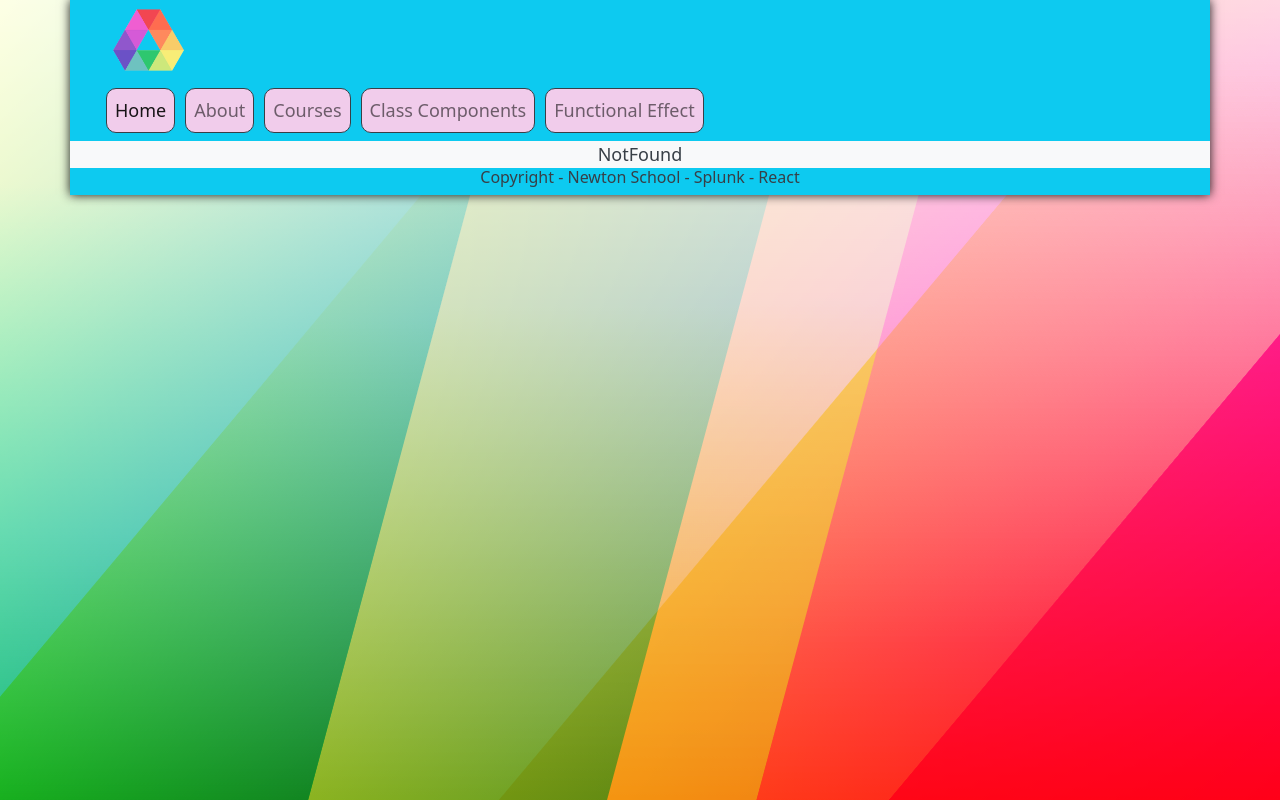
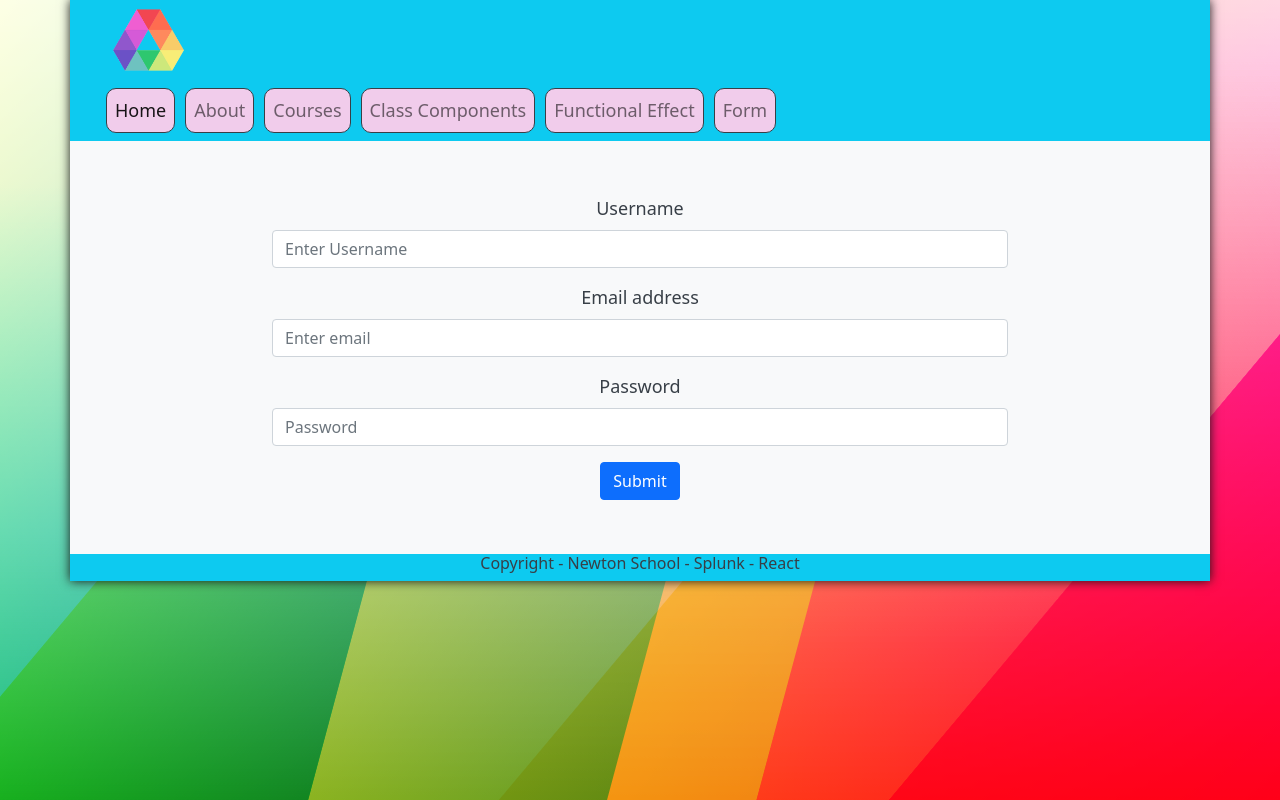
Before and after one commit to deepak104080/ns_splunk_react_intro, a React (Create React App) app: page /form in a window 1280 px wide. Built offline with nearby package versions, Linux system fonts and the light colour scheme; the HTML template or start-up script is replaced by a standard one.

Commit message:
4th Feb 2022

```diff
--- a/src/App.js
+++ b/src/App.js
@@ -9,6 +9,7 @@ import {Container} from 'react-bootstrap';
 import NotFound from './NotFound';
 import ClassCompDetail from './ClassCompDetail';
 import FunctionalEffect from './FunctionalEffect';
+import FormReg from './Form';
 import './css/App.css';
 import '../node_modules/bootstrap/dist/css/bootstrap.min.css';
 
@@ -31,6 +32,7 @@ function App() {
                         <Route path="/home" element={<Main companyName = {companyname}/>}/>
                         <Route path="/classcompdetail" element= {<ClassCompDetail />} />
                         <Route path="/functionaleffect" element= {<FunctionalEffect />} />
+                        <Route path="/form" element= {<FormReg />} />
                         <Route path="/" element={<Main companyName = {companyname}/>}/>
                         <Route path="*" element={<NotFound/>}/>
                     </Routes>
--- /dev/null
+++ b/src/Form.js
@@ -0,0 +1,96 @@
+import React, {useState, useEffect} from 'react';
+import {Form, Button, Row, Col} from 'react-bootstrap';
+
+const FormReg = () => {
+    const initialValues = {username: '', email: '', password: ''};
+    const [formValues, setFormValues] = useState(initialValues);
+    const [formErrors, setFormErrors] = useState({});
+    const [showmessage, setShowmessage] = useState(false);
+
+    const handleChange = (e) => {
+        //store input value in state variable
+        //apply validation
+        console.log('Inside Handle Change - ', e.target.name, e.target.value );
+        let name = e.target.name;
+        let value = e.target.value;
+        setFormValues({...formValues, [name]: value});
+    }
+
+    const handleSubmit = (e) => {
+        //apply validation
+        //submit/console the form
+        e.preventDefault();
+        setFormErrors(validate(formValues));
+        // console.log('Inside Handle Submit - ', formValues);
+        // setFormValues(initialValues);
+        setShowmessage(true);
+    }
+
+
+    useEffect(() => {
+        console.log('Inside use effect');
+        if(Object.keys(formErrors).length == 0 && showmessage) {
+            console.log('Inside Handle Submit - ', formValues);
+            // fetch('url', 'POST', formValues);
+            setFormValues(initialValues);
+        }
+    }, [formErrors])
+
+    const validate = (formValues) => {
+        const errors = {};
+        if(!formValues.username) {
+            errors.username = 'Username should not be blank';
+        }
+        if(!formValues.email) {
+            errors.email = 'Email should not be blank';
+        }
+        if(!formValues.password) {
+            errors.password = 'Password should not be blank.';
+        }
+        if(formValues.password && formValues.password.length < 5) {
+            errors.password = 'Min length of password should be more than 5.';
+        }
+        return errors;
+
+        //errors.username = 'Incorrect username';
+    }
+
+    return(
+        <>
+        <Row>
+            {(Object.keys(formErrors).length == 0 && showmessage) && <h2>Form submitted successfully.</h2>}
+            <Col xs={8} className="center">
+                <br></br>
+                <br></br>
+            <Form onSubmit={handleSubmit}>
+                <Form.Group className="mb-3" controlId="formBasicEmail">
+                    <Form.Label>Username</Form.Label>
+                    <Form.Control type="text" name="username" value={formValues.username} placeholder="Enter Username" onChange={handleChange} />
+                    <div className="errorMessage">{formErrors.username}</div>
+                </Form.Group>
+
+                <Form.Group className="mb-3" controlId="formBasicEmail">
+                    <Form.Label>Email address</Form.Label>
+                    <Form.Control type="email" name="email" value={formValues.email} placeholder="Enter email" onChange={handleChange} />
+                    <div className="errorMessage">{formErrors.email}</div>
+                </Form.Group>
+
+                <Form.Group className="mb-3" controlId="formBasicPassword">
+                    <Form.Label>Password</Form.Label>
+                    <Form.Control type="password" name="password" value={formValues.password} placeholder="Password" onChange={handleChange} />
+                    <div className="errorMessage">{formErrors.password}</div>
+                </Form.Group>
+
+                <Button variant="primary" type="submit">
+                    Submit
+                </Button>
+            </Form>
+            <br></br>
+            <br></br>
+            </Col>
+            </Row>
+        </>
+    );
+}
+
+export default FormReg;
--- a/src/Header.js
+++ b/src/Header.js
@@ -45,6 +45,9 @@ const Header = (props) => {
                             <li className="nav-item">
                             <Link className="nav-link header-menu" to="/functionaleffect">Functional Effect</Link>
                             </li>
+                            <li className="nav-item">
+                            <Link className="nav-link header-menu" to="/form">Form</Link>
+                            </li>
                             {/* <li className="nav-item dropdown">
                             <Link className="nav-link dropdown-toggle" href="#" id="navbarDropdownMenuLink" role="button" data-bs-toggle="dropdown" aria-expanded="false">
                                 Dropdown link
--- a/src/css/App.css
+++ b/src/css/App.css
@@ -94,3 +94,10 @@ body {
 .font-12 {
   font-size: 12px;
 }
+.center {
+  margin: 0 auto;
+}
+
+.errorMessage {
+  color: red;
+}
```
